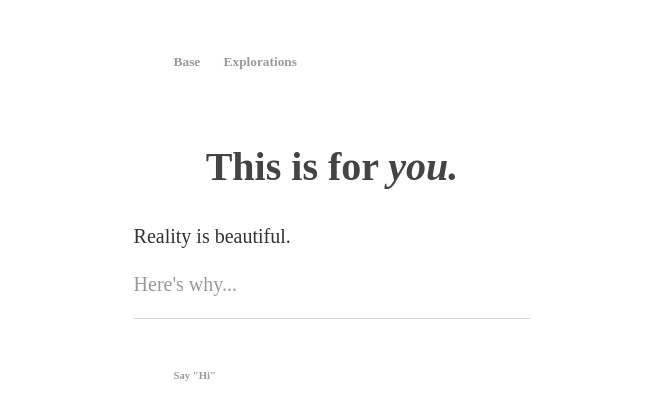
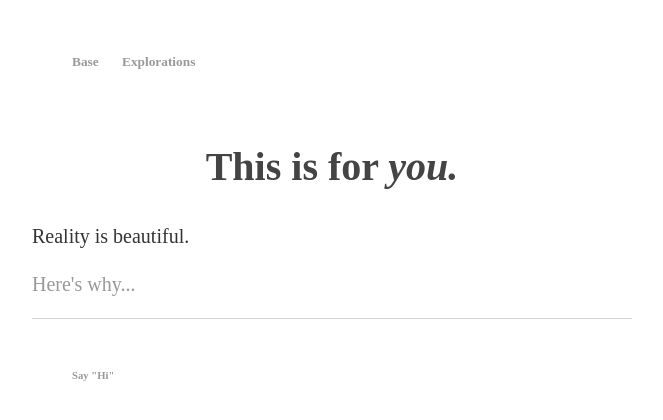
Before and after one commit to ray-dorai/ray-dorai.github.io, a Jekyll site: the page built from index.html, in a window 1280 px wide. Shown: the top 420 px of the page, without its empty margins (308-971 px from the left). Built offline with Jekyll 4.4.1, drawn with Linux system fonts in a browser that asks for light colours.

Commit message:
Update main.css

```diff
--- a/css/main.css
+++ b/css/main.css
@@ -2,7 +2,7 @@
 body {
     margin: 0 auto;
     font-family: 'Sorts Mill Goudy', serif;
-    width: 31vw;
+    width: 600px;
     font-size: smaller;
     line-height: 1.4;
     color: #444;
```
